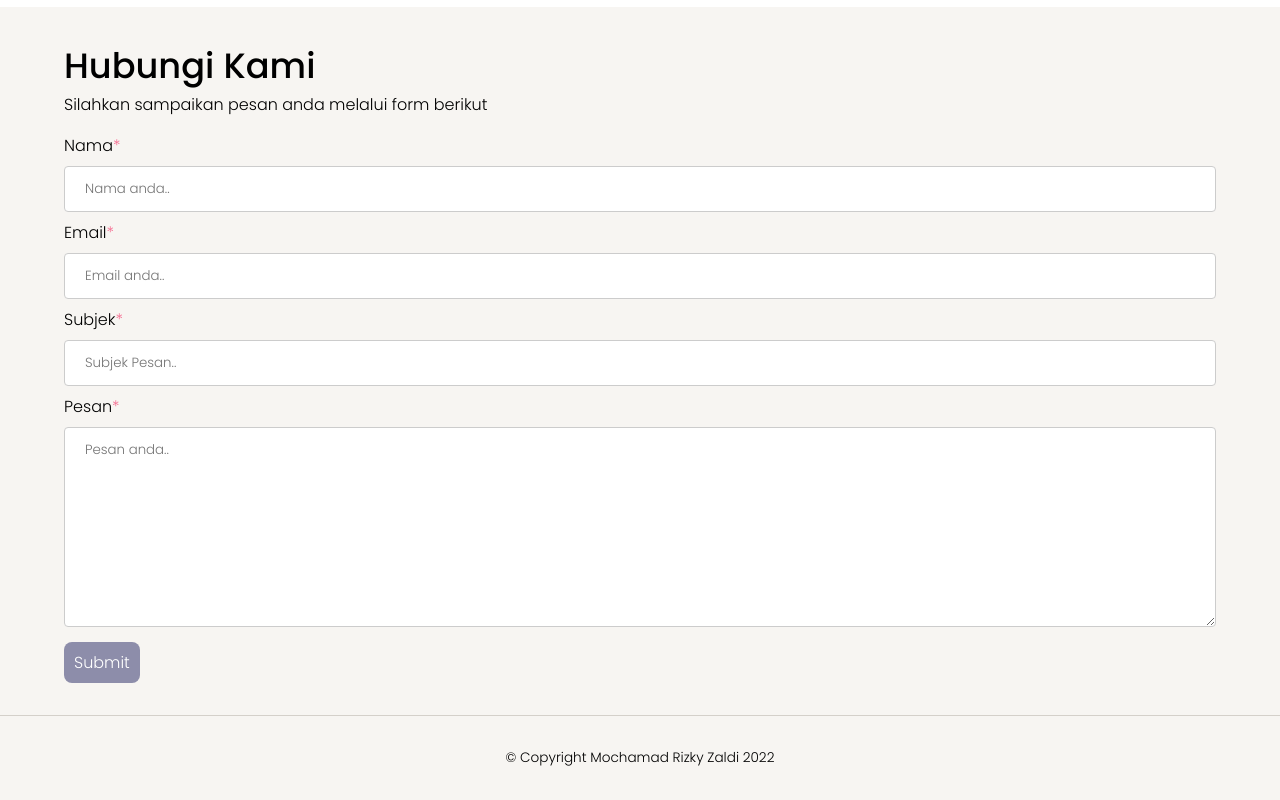
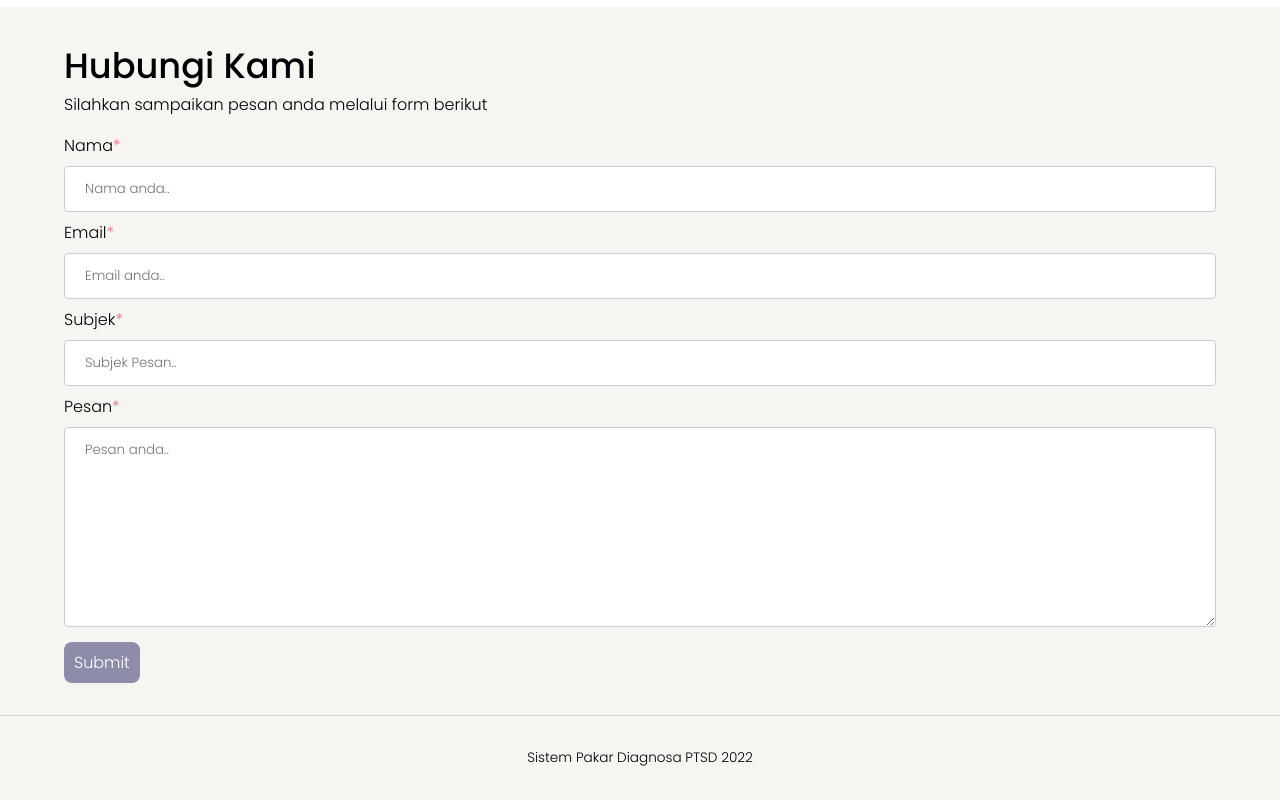
Before and after one commit to zaldi-99/fe-expert-system-ptsd, a React (Create React App) app: page / in a window 1280 px wide. Shown: the part 1209-2009 px from the top of the page. Built offline with nearby package versions, Linux system fonts and the light colour scheme.

Commit message:
change footer

```diff
--- a/src/components/Footer.js
+++ b/src/components/Footer.js
@@ -2,7 +2,8 @@ import React from 'react'
 
 const Footer = () => {
   return (
-    <div className='footer'><p>&copy; Copyright Mochamad Rizky Zaldi {new Date().getFullYear()}</p></div>
+    <div className='footer'><p>Sistem Pakar Diagnosa PTSD 2022</p></div>
+    // <div className='footer'><p>&copy; Copyright Mochamad Rizky Zaldi {new Date().getFullYear()}</p></div>
   )
 }
 
```
